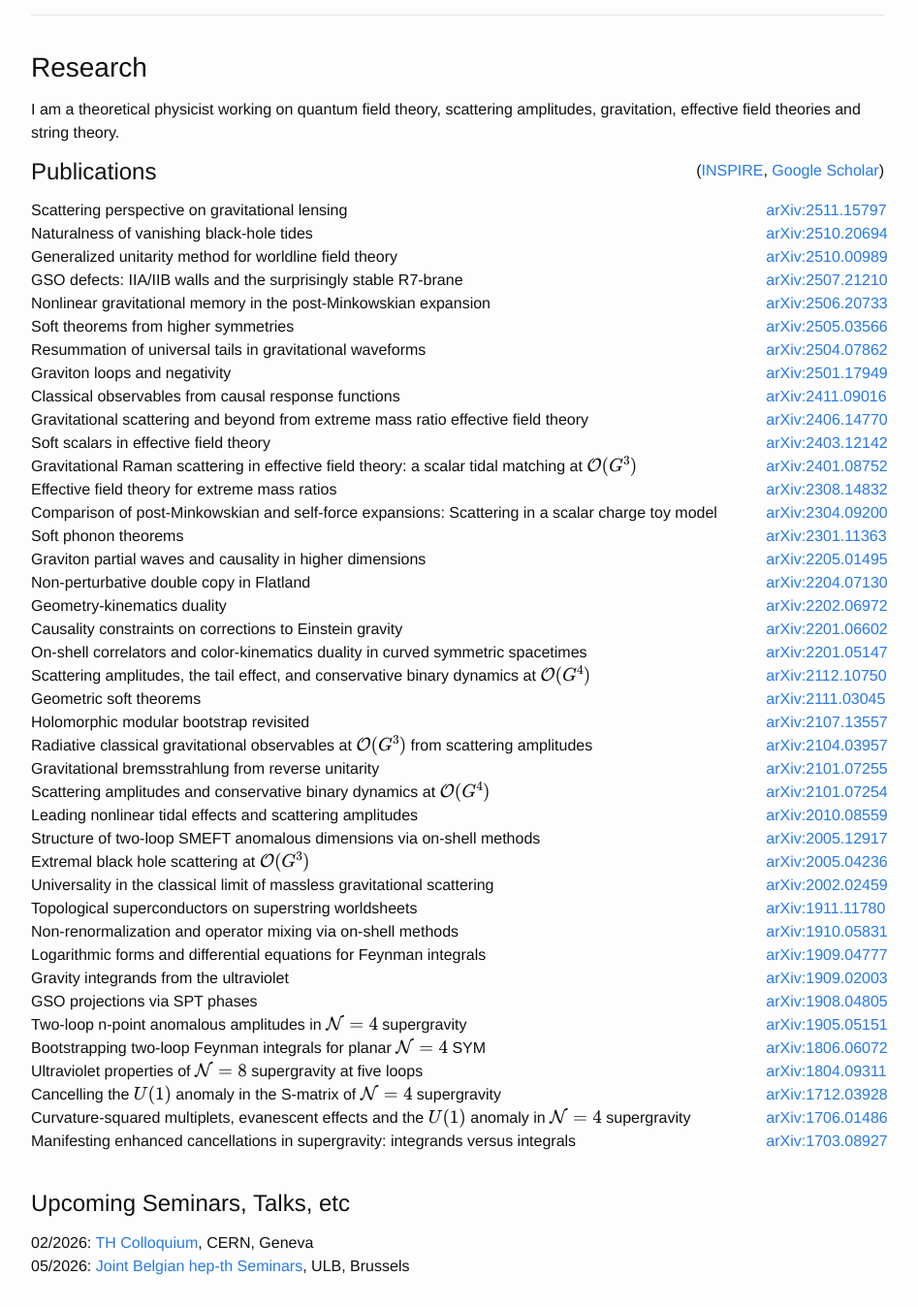
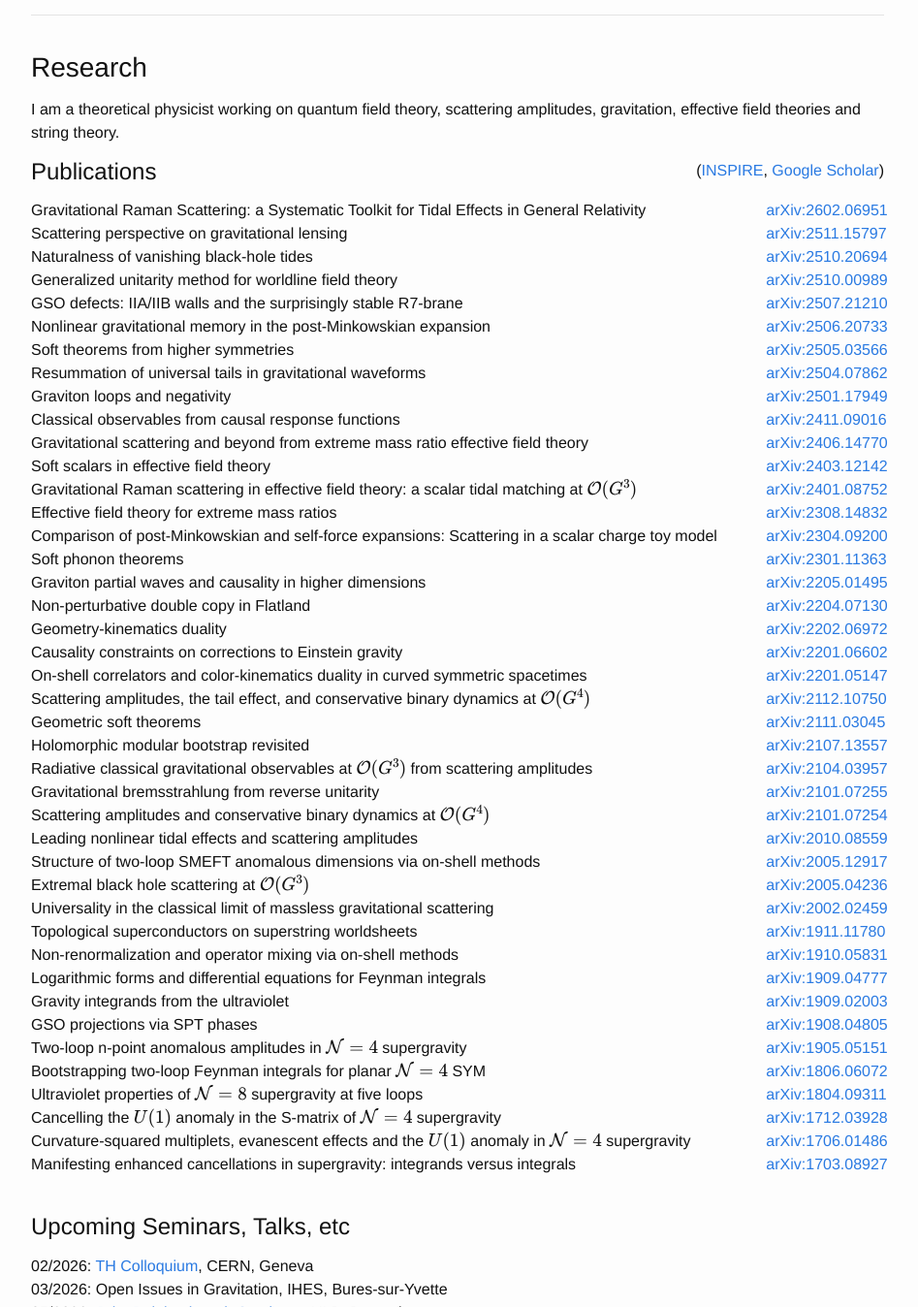
Before and after one commit to julioparra/julioparra.github.io, a Jekyll site: the page built from index.md, in a window 1280 px wide and 1400 px high, scrolled down 321 px, cut to the strip 52-1400 px from the top of the window. Shown: the whole strip at 97% size, without its empty margins (168-1115 px from the left). Built offline with Jekyll 4.4.1, drawn with Linux system fonts in a browser that asks for light colours; nearby versions of some CDN libraries; some of the changed text lies outside the part shown.

Commit message:
New paper and talks

```diff
--- a/_data/papers.yml
+++ b/_data/papers.yml
@@ -1,3 +1,5 @@
+- title: "Gravitational Raman Scattering: a Systematic Toolkit for Tidal Effects in General Relativity"
+  arxivnumber: "2602.06951"
 - title: "Scattering perspective on gravitational lensing"
   arxivnumber: "2511.15797"
 - title: "Naturalness of vanishing black-hole tides"
--- a/_data/talks.yml
+++ b/_data/talks.yml
@@ -1,3 +1,11 @@
+- date: 2026-06-27
+  name: Symmetries 2026
+  type: conference
+  link: https://indico.math.cnrs.fr/event/14721/
+  institution: Institut Henri Poincaré
+  location: Paris
+  video:
+
 - date: 2026-06-23
   name: School on Gravity
   type: lectures
@@ -12,6 +20,14 @@
   link: https://web.umons.ac.be/pucg/en/research-activities/joint-seminars/
   institution: ULB
   location: Brussels
+  video:
+
+- date: 2026-03-25
+  name: Open Issues in Gravitation
+  type: colloquium
+  link:
+  institution: IHES
+  location: Bures-sur-Yvette
   video:
 
 - date: 2026-02-11
```
